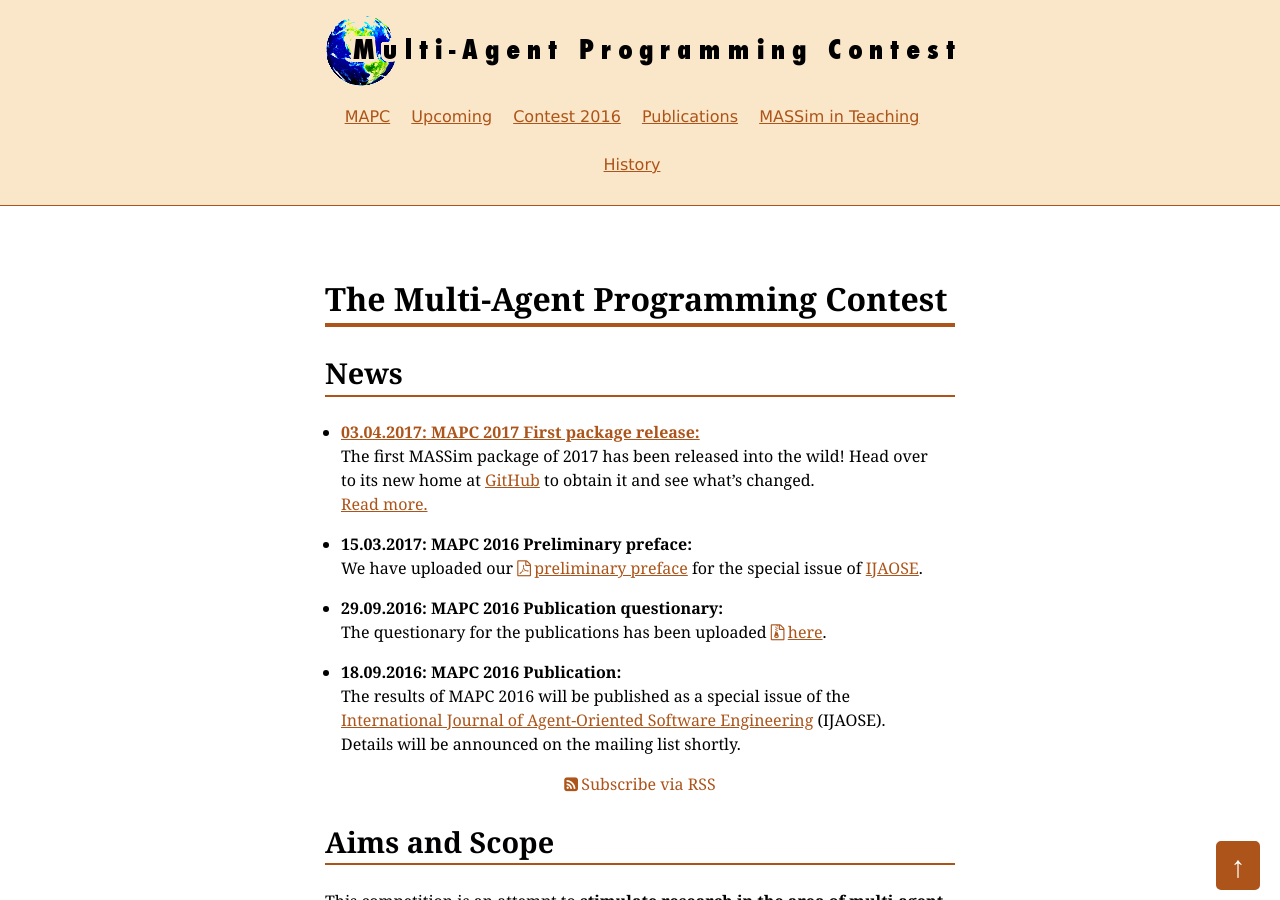
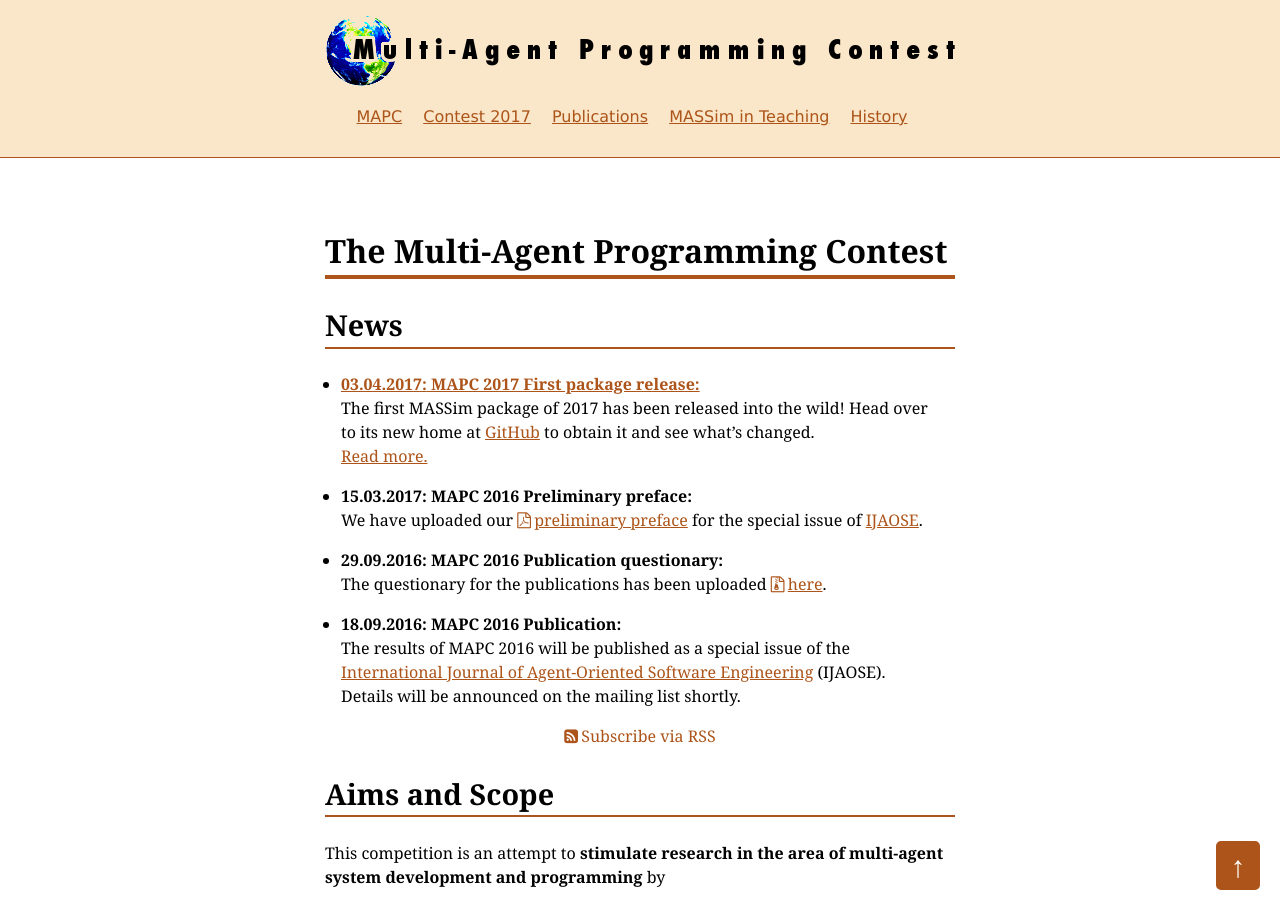
Before and after one commit to agentcontest/agentcontest.github.io, a Jekyll site: the page built from index.html, in a window 1280 px wide and 900 px high. Built offline with Jekyll 4.4.1, drawn with Linux system fonts in a browser that asks for light colours.

Commit message:
tweak header and footer

```diff
--- a/_layouts/default.html
+++ b/_layouts/default.html
@@ -22,8 +22,7 @@
         <a href="/"><img src="/mapc-logo-2015.png" alt="Multi-Agent Programming Contest"></a>
         <ul>
           <li><a href="/" title="The Multi-Agent Programming Contest">MAPC</a></li>
-          <li><a href="/2017/">Upcoming</a></li>
-          <li><a href="/2016/">Contest 2016</a></li>
+          <li><a href="/2017/">Contest 2017</a></li>
           <li><a href="/publications/">Publications</a></li>
           <li><a href="/massim-in-teaching/">MASSim in Teaching</a></li>
           <li><a href="/#history">History</a></li>
```
Also changed, not shown: other parts of _layouts/default.html (+1 -0 lines).
